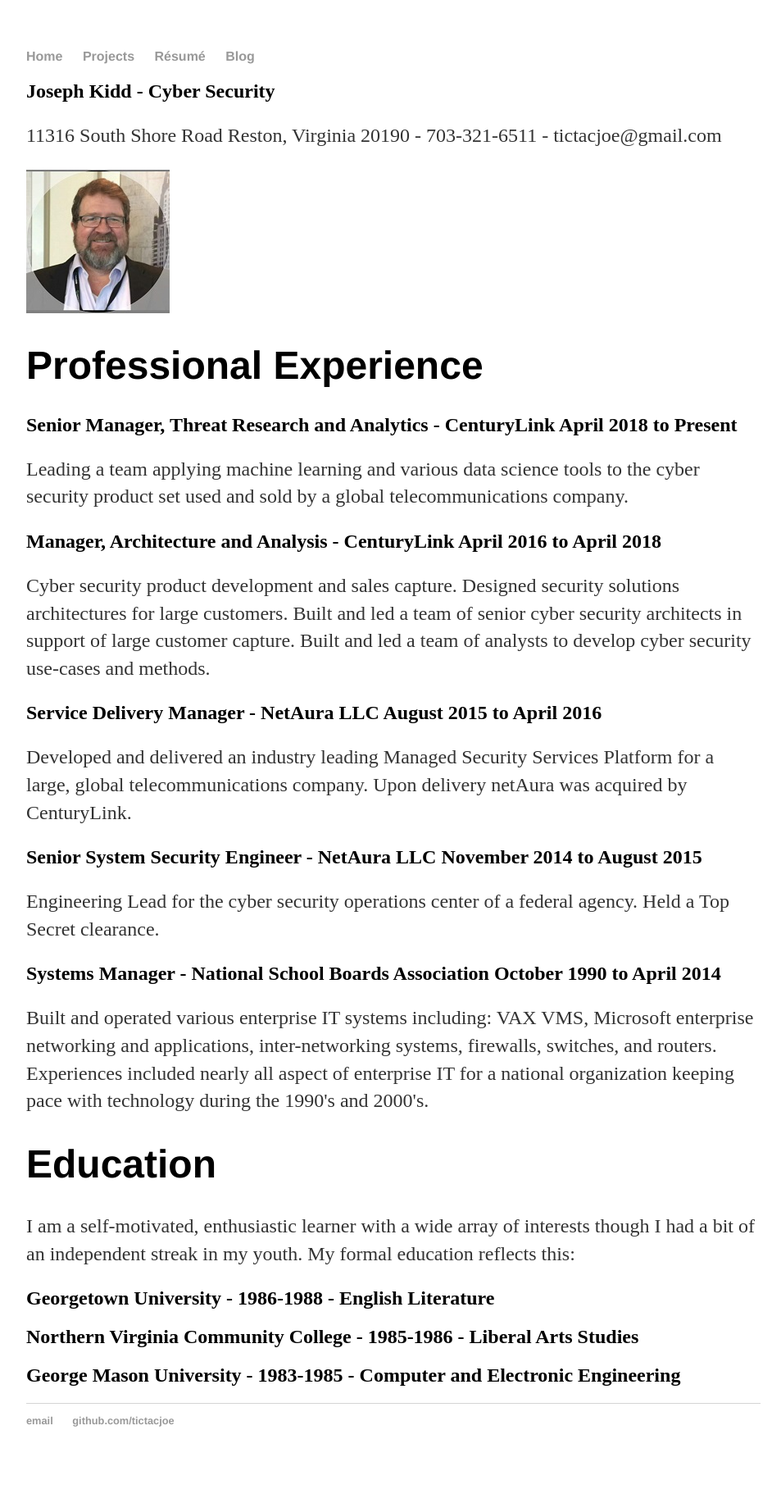
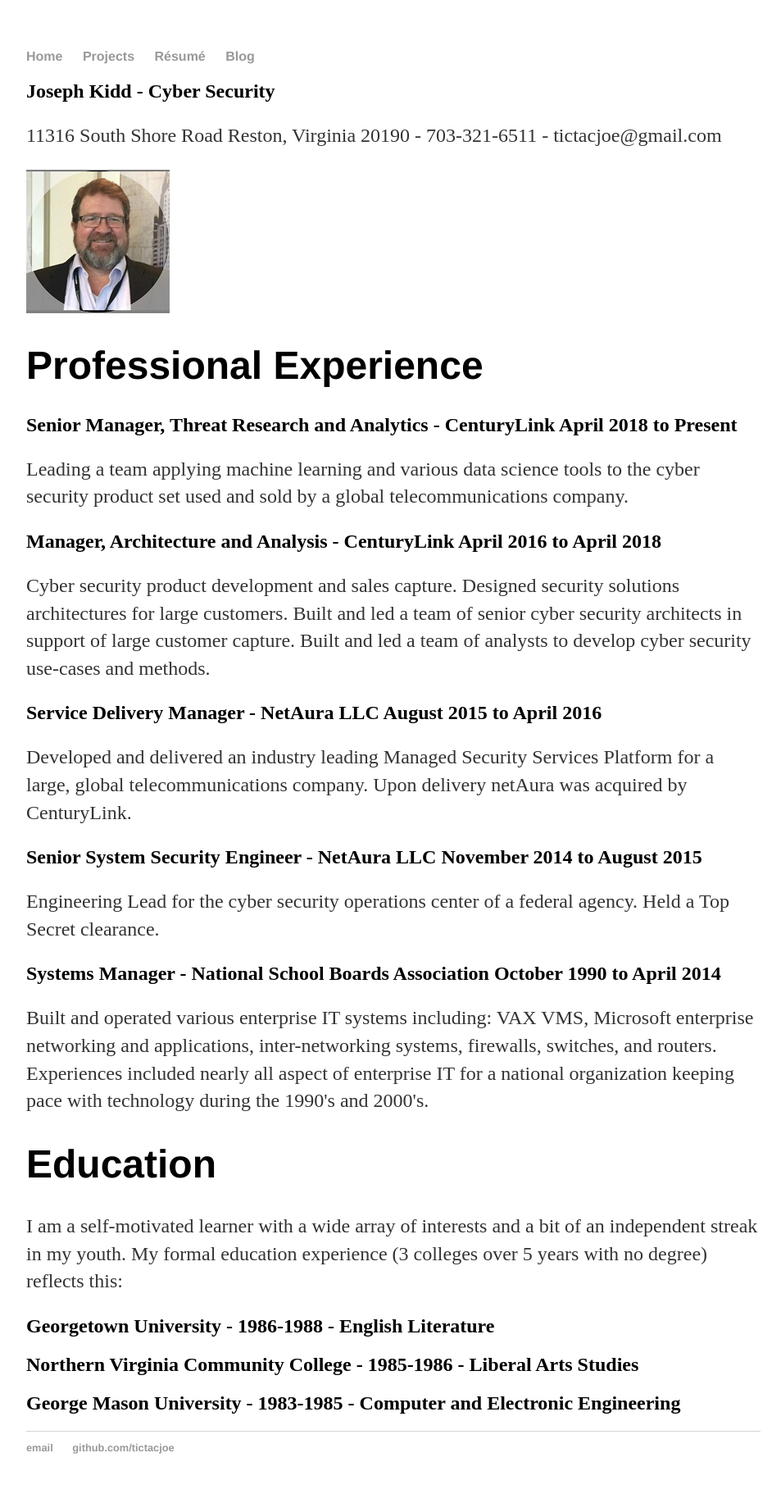
Before and after one commit to tictacjoe/tictacjoe.github.io, a Jekyll site: the page resume.html, which Jekyll copies as it is, in a window 1280 px wide. Shown: the whole page at 82% size, without its empty margins (160-1113 px from the left). Built offline with Jekyll 4.4.1, drawn with Linux system fonts in a browser that asks for light colours; before the commit the page ends 1800 px from its top, so only the background shows below that.

Commit message:
Update resume.html

```diff
--- a/resume.html
+++ b/resume.html
@@ -49,8 +49,9 @@
 			of enterprise IT for a national organization keeping pace with technology during the 1990's and 2000's.</p>
 
 			<h1>Education</h1>
-			<p>I am a self-motivated, enthusiastic learner with a wide array of interests though I had a bit of an
-				independent streak in my youth. My formal education reflects this:
+			<p>I am a self-motivated learner with a wide array of interests and a bit of an
+				independent streak in my youth. My formal education experience (3 colleges over 5 years with no
+				degree) reflects this:
 				<h2>Georgetown University - 1986-1988 - English Literature</h2>
 				<h2>Northern Virginia Community College - 1985-1986 - Liberal Arts Studies</h2>
 				<h2>George Mason University - 1983-1985 - Computer and Electronic Engineering</h2>
```
